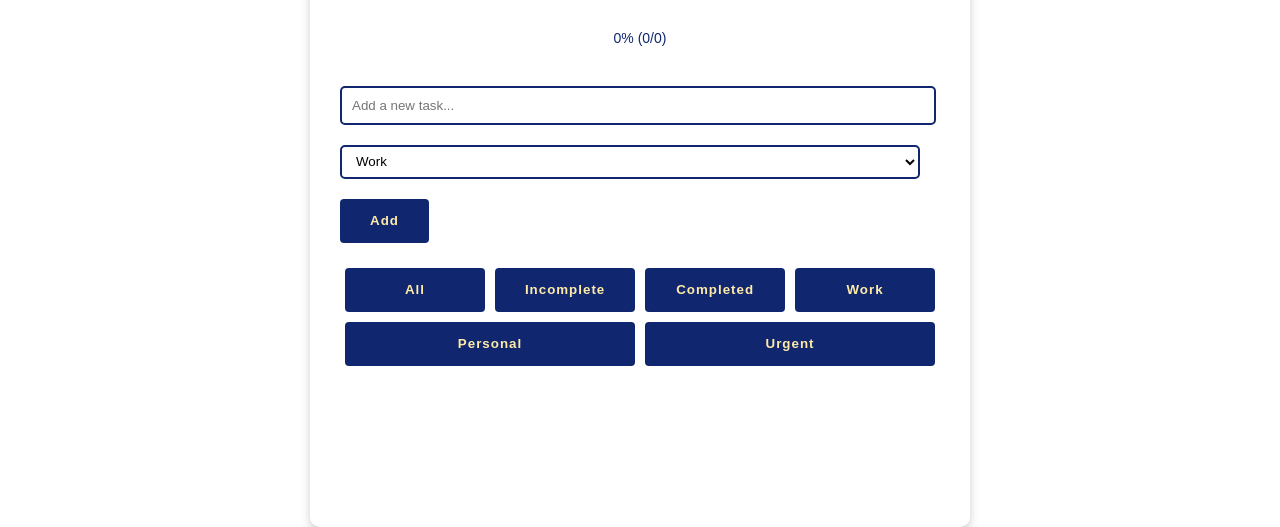
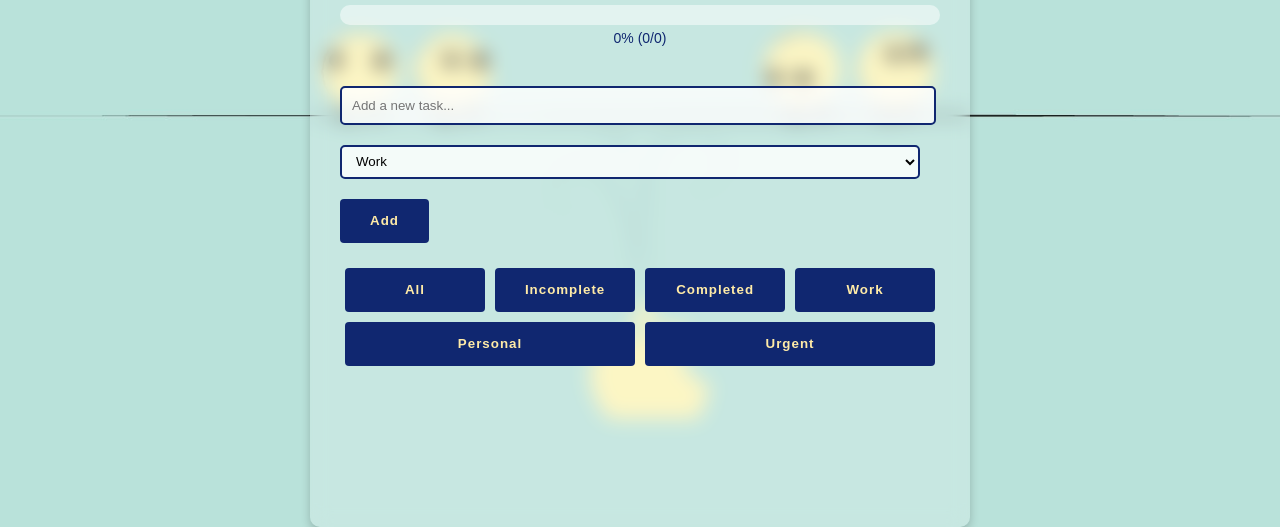
Before and after one commit to kiruthika432/To_Do_List_Project, a plain HTML site: page index.html in a window 1280 px wide. Shown: the part 343-870 px from the top of the page. Drawn offline with Linux system fonts and the light colour scheme; the site is published under a folder, as on GitHub Pages, so addresses that start at the root find nothing.

Commit message:
styles.css

```diff
--- a/styles.css
+++ b/styles.css
@@ -2,7 +2,7 @@
 html, body {
     margin: 0;
     font-family: 'Poppins', sans-serif;
-    background-image: url("/todo2.jpg");
+    background-image: url("./todo2.jpg");
     background-size: cover;
     background-position: center;
     background-repeat: no-repeat;
```
